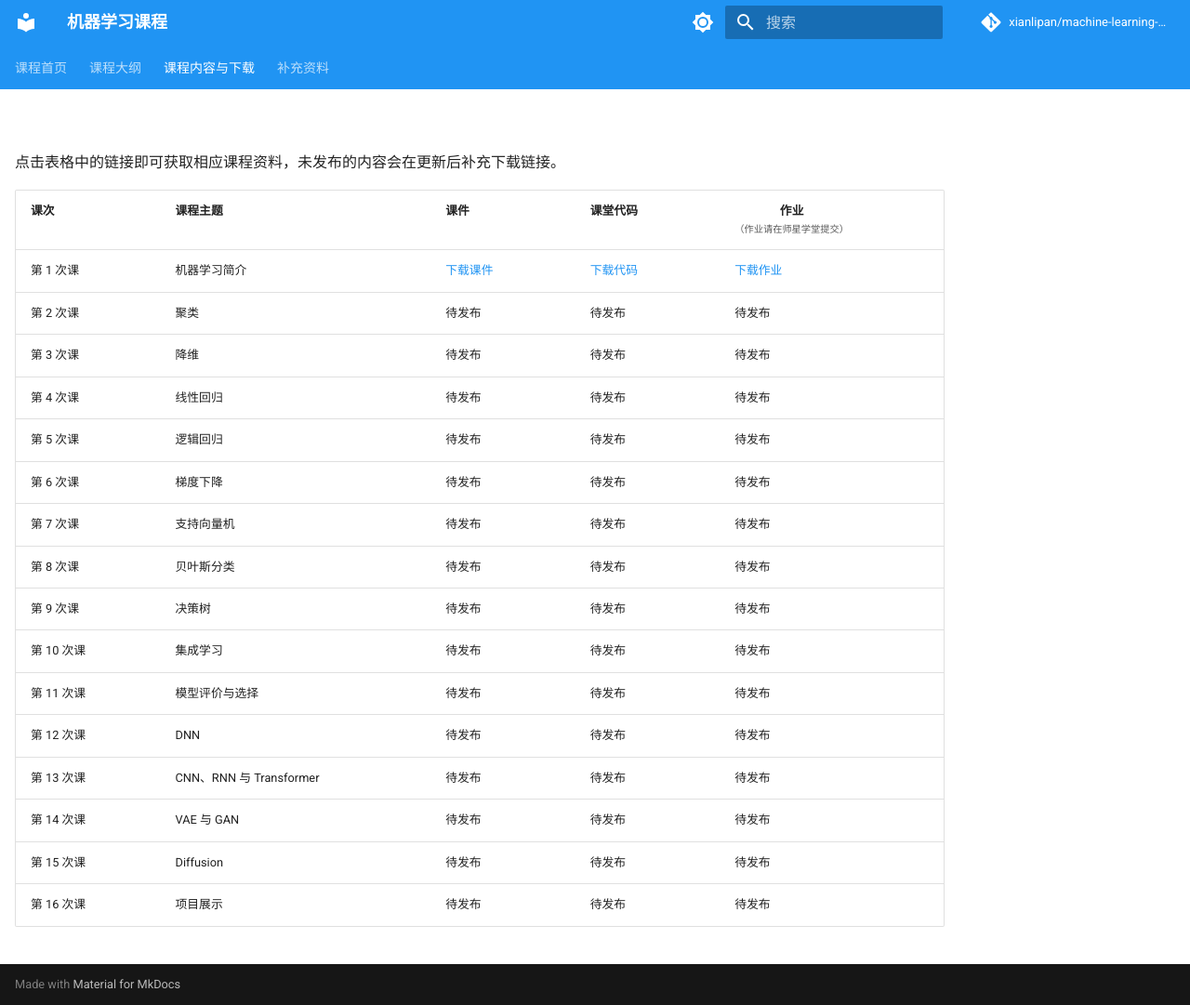
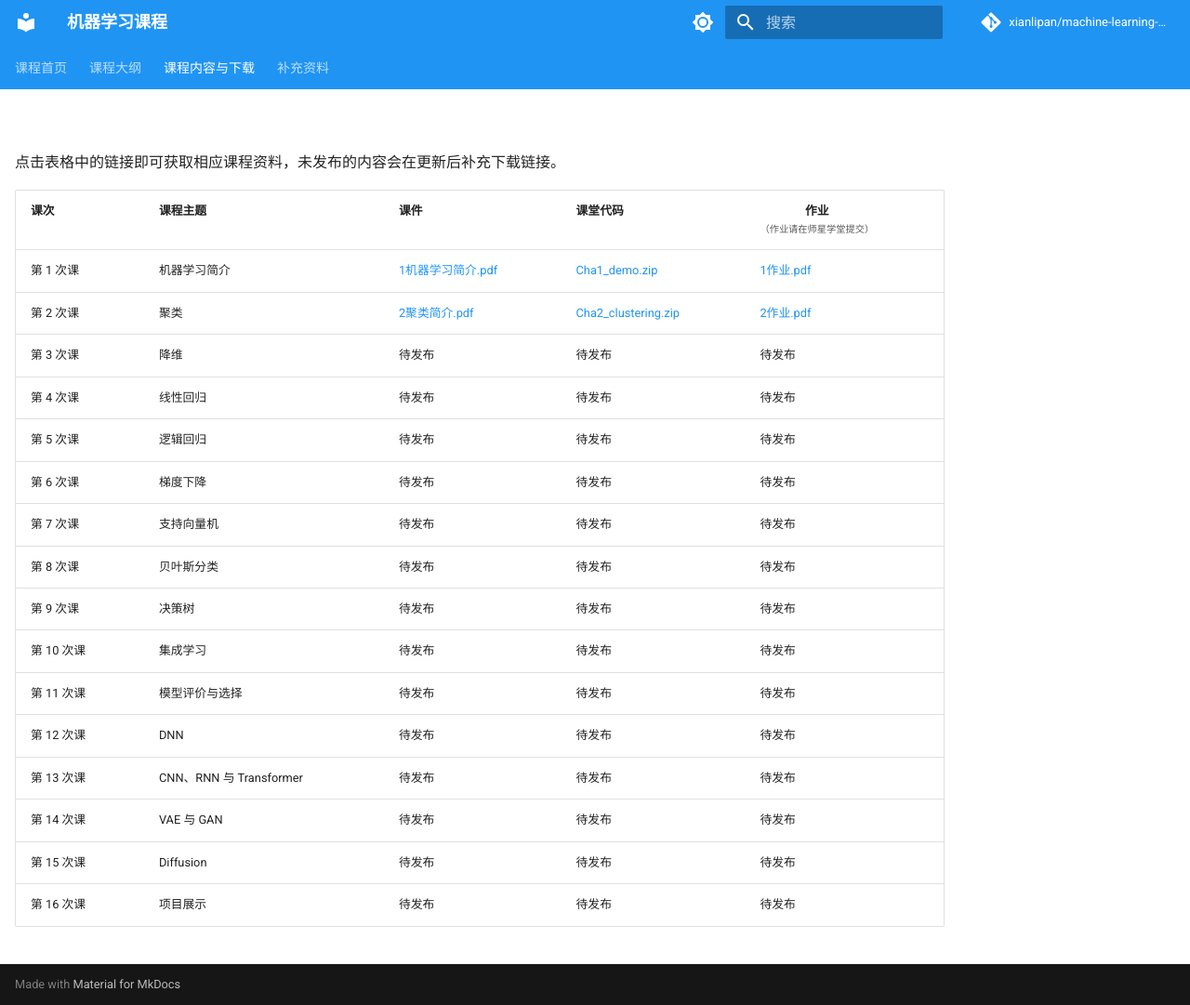
Before and after one commit to xianlipan/machine-learning-course, an MkDocs documentation site: the page built from docs/coursework.md, in a window 1280 px wide and 1081 px high. Shown: the whole window at 93% size. Built offline with MkDocs 1.6.1 and Material for MkDocs 9.7.7, drawn with Linux system fonts in a browser that asks for light colours; comment, search, counter and statistics services are not loaded.

Commit message:
update cha2

```diff
--- a/docs/coursework.md
+++ b/docs/coursework.md
@@ -7,8 +7,8 @@ hide:
 
 | 课次 | 课程主题 | 课件 | 课堂代码 | <span class="assignment-heading">作业<br><small>（作业请在师星学堂提交）</small></span> |
 | --- | --- | --- | --- | --- |
-| 第 1 次课 | 机器学习简介 | <a href="../files/slides/1机器学习简介.pdf" download>下载课件</a> | <a href="../files/slides/Cha1_demo.zip" download>下载代码</a> | <a href="../files/slides/1作业.pdf" download>下载作业</a> |
-| 第 2 次课 | 聚类 | 待发布 | 待发布 | 待发布 |
+| 第 1 次课 | 机器学习简介 | <a href="../files/slides/1机器学习简介.pdf" download>1机器学习简介.pdf</a> | <a href="../files/slides/Cha1_demo.zip" download>Cha1_demo.zip</a> | <a href="../files/slides/1作业.pdf" download>1作业.pdf</a> |
+| 第 2 次课 | 聚类 | <a href="../files/slides/2聚类简介.pdf" download>2聚类简介.pdf</a> | <a href="../files/slides/Cha2_clustering.zip" download>Cha2_clustering.zip</a> | <a href="../files/slides/2作业.pdf" download>2作业.pdf</a> |
 | 第 3 次课 | 降维 | 待发布 | 待发布 | 待发布 |
 | 第 4 次课 | 线性回归 | 待发布 | 待发布 | 待发布 |
 | 第 5 次课 | 逻辑回归 | 待发布 | 待发布 | 待发布 |
```
Also changed, not shown: 3 other files.
